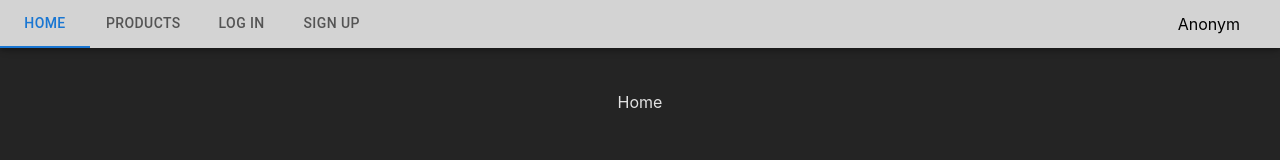
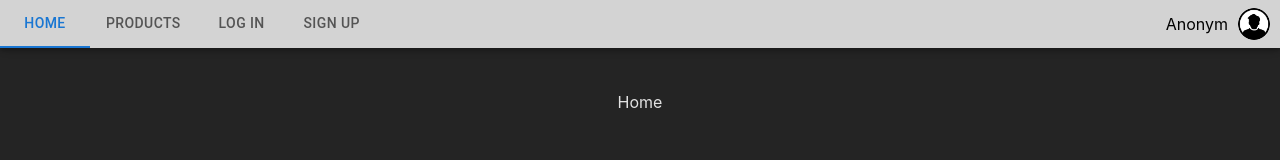
Before and after one commit to TheGirlFromIpanema/bakery-shop_liza_kantorovich, a React (Vite) app: page / in a window 1280 px wide. Shown: the top 160 px of the page. Built offline with nearby package versions, Linux system fonts and the light colour scheme.

Commit message:
added Avatar in AppBar and options change name/avatar

```diff
--- /dev/null
+++ b/src/components/UserInfo.tsx
@@ -0,0 +1,32 @@
+import {useAppDispatch, useAppSelector} from "../redux/hooks.ts";
+import {currentAvatar, currentName} from "../redux/slices/userInfoSlice.ts";
+import {changeAvatar, changeName} from "../firebase/firebaseAuthService.ts";
+
+const UserInfo = () => {
+    const {name} = useAppSelector(state => state.userInfo);
+    const {avatar} = useAppSelector(state => state.userInfo)
+    const {authUser} = useAppSelector(state => state.auth);
+    const dispatch = useAppDispatch();
+    return (
+        <div style={{display: "flex", marginRight: "10px", alignItems: "center", color: "black"}}>
+            <span style={{marginRight: "10px"}}
+                  onClick={() => {
+                if (authUser) {
+                    const newName = prompt("Enter new name") as string
+                    changeName(newName)
+                    dispatch(currentName(newName))
+                }
+            }}>{name}</span>
+            <img src={avatar} style={{borderRadius: "50%", width: "32px", height: "32px"}} alt={"avatar"}
+                 onClick={() => {
+                     if (authUser) {
+                         const newAvatar = prompt("Enter new avatar url") as string
+                         changeAvatar(newAvatar)
+                         dispatch(currentAvatar(newAvatar))
+                     }
+                 }}/>
+        </div>
+    );
+};
+
+export default UserInfo;
--- a/src/components/navigation/NavigatorDeskTop.tsx
+++ b/src/components/navigation/NavigatorDeskTop.tsx
@@ -3,7 +3,7 @@ import {RouteType} from "../../utils/shop-types.ts";
 import {AppBar, Box, Tab, Tabs} from "@mui/material";
 import {Link, Outlet, useLocation} from "react-router-dom";
 import {useEffect} from "react";
-import {useAppSelector} from "../../redux/hooks.ts";
+import UserInfo from "../UserInfo.tsx";
 
 type Props = {
     items: RouteType[],
@@ -14,7 +14,6 @@ const NavigatorDeskTop: React.FC<Props> = ({items}) => {
 
     const location = useLocation();
     const [value, setValue] = React.useState(0);
-    const {name} = useAppSelector(state => state.userInfo);
 
     const currentTab = items.findIndex(item => location.pathname === `/${item.path}` || location.pathname === item.path);
 
@@ -42,7 +41,7 @@ const NavigatorDeskTop: React.FC<Props> = ({items}) => {
                         <Tab key={item.path} label={item.title} component={Link} to={item.path}/>
                     )};
                 </Tabs></div>
-                <div style={{marginRight: "40px", color: "black"}}>{name}</div>
+                <UserInfo />
             </AppBar>
             <Outlet/>
         </Box>)
--- a/src/components/servicePages/LogIn.tsx
+++ b/src/components/servicePages/LogIn.tsx
@@ -5,8 +5,7 @@ import {useNavigate} from "react-router-dom";
 import SignIn from "../templates/signIn/sign-in/SignIn.tsx";
 import {LoginData} from "../../utils/shop-types.ts";
 import {login} from "../../firebase/firebaseAuthService.ts";
-import {changeName} from "../../redux/slices/userInfoSlice.ts";
-
+import {currentAvatar, currentName} from "../../redux/slices/userInfoSlice.ts";
 
 const LogIn = () => {
     const navigate = useNavigate();
@@ -17,7 +16,8 @@ const LogIn = () => {
         try{
             const res = await login(loginData);
             dispatch(loginAction(res.email));
-            dispatch(changeName(res.name))
+            dispatch(currentName(res.name));
+            dispatch(currentAvatar(res.avatar));
             navigate('/');
         }catch (e) {
             console.log(e) //Todo
--- a/src/components/servicePages/LogOut.tsx
+++ b/src/components/servicePages/LogOut.tsx
@@ -2,7 +2,7 @@ import {useAppDispatch} from "../../redux/hooks.ts";
 import {logoutAction} from "../../redux/slices/authSlice.ts";
 import {useNavigate} from "react-router-dom";
 import Button from "@mui/material/Button";
-import {changeName} from "../../redux/slices/userInfoSlice.ts";
+import {currentName, currentAvatar} from "../../redux/slices/userInfoSlice.ts";
 
 
 const LogOut = () => {
@@ -14,7 +14,8 @@ const LogOut = () => {
                     onClick={() => {
                         alert("Are you sure?")
                         dispatch(logoutAction())
-                        dispatch(changeName("Anonym"))
+                        dispatch(currentName("Anonym"))
+                        dispatch(currentAvatar(""))
                         navigate("/")
                     }}>
                 Log out
--- a/src/firebase/firebaseAuthService.ts
+++ b/src/firebase/firebaseAuthService.ts
@@ -14,7 +14,7 @@ const loginWithEmail = async (data: LoginData) => {
     const result = await signInWithEmailAndPassword(auth, data.email, data.password);
     const user = result.user;
     console.log(user);
-    return {email: data.email, name: user.displayName || "User"};
+    return {email: data.email, name: user.displayName || "User", avatar: user.photoURL};
 }
 
 const loginWithGoogle = async () => {
@@ -22,7 +22,7 @@ const loginWithGoogle = async () => {
     const result = await signInWithPopup(auth, provider);
     const user = result.user;
     console.log(auth.currentUser);
-    return Promise.resolve({email: user.email, name: user.displayName});
+    return Promise.resolve({email: user.email, name: user.displayName, avatar: user.photoURL});
 }
 
 export const login = async (data: LoginData) => {
@@ -40,3 +40,15 @@ export const registerWithEmailAndPassword = async (data: RegisterData) => {
 export const exit = async () => {
     await signOut(auth);
 }
+
+export const changeAvatar = async (newAvatar:string) => {
+    const user = auth.currentUser;
+    if (user && newAvatar)
+        await updateProfile(user, {photoURL: newAvatar});
+}
+
+export const changeName = async (newName:string) => {
+    const user = auth.currentUser;
+    if (user && newName)
+        await updateProfile(user, {displayName: newName});
+}
--- a/src/redux/slices/userInfoSlice.ts
+++ b/src/redux/slices/userInfoSlice.ts
@@ -4,14 +4,18 @@ import {createSlice} from "@reduxjs/toolkit";
 const userInfoSlice = createSlice({
     name: "userInfo",
     initialState: {
-        name: "Anonym"
+        name: "Anonym",
+        avatar: "./public/baseProfile.png"
     },
     reducers: {
-        changeName(state, action) {
+        currentName(state, action) {
             state.name = action.payload || "";
+        },
+        currentAvatar(state, action) {
+            state.avatar = action.payload || "./public/baseProfile.png";
         }
     }
 })
 
-export const {changeName} = userInfoSlice.actions;
+export const {currentName, currentAvatar} = userInfoSlice.actions;
 export const userInfoReducer = userInfoSlice.reducer;
```
Also changed, not shown: public/baseProfile.png (added).
